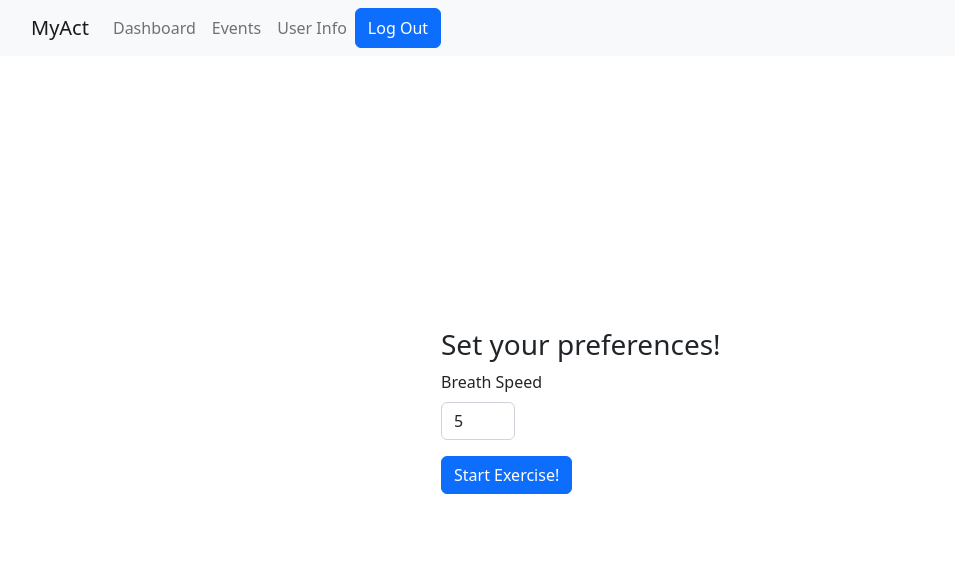
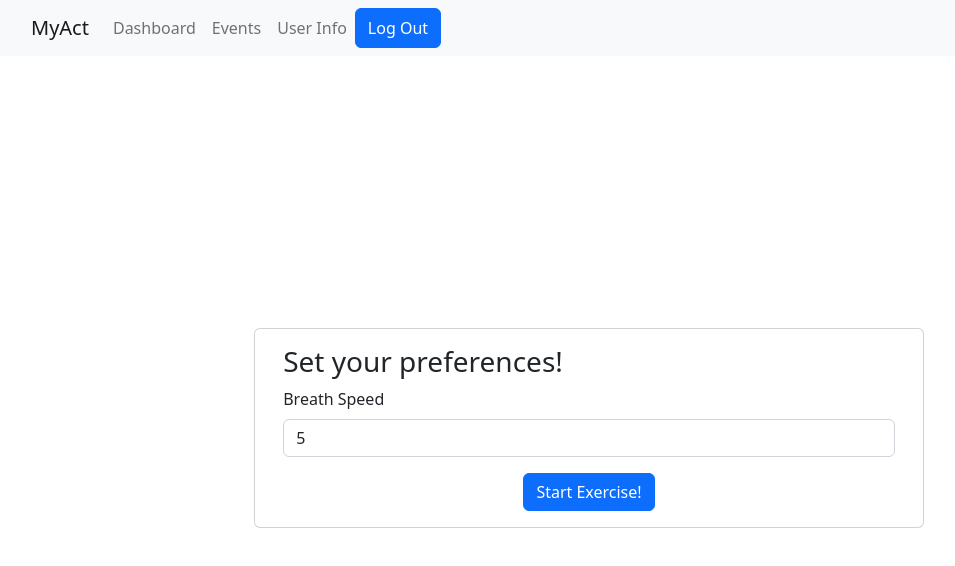
Before and after one commit to DomJF45/my-act, a React (Create React App) app in the folder client/: page /dashboard/processes/present/breathing in a window 1280 px wide. Shown: the top 566 px of the page, without its empty margins (51-1006 px from the left). Built offline with nearby package versions, Linux system fonts and the light colour scheme.

Commit message:
added better styling to breathing exercise preferences

```diff
--- a/client/src/components/processes/present/Breathing.jsx
+++ b/client/src/components/processes/present/Breathing.jsx
@@ -1,7 +1,7 @@
 import React, { useState, useEffect, useRef } from 'react'
 import { useNavigate } from 'react-router-dom';
 import { motion } from 'framer-motion';
-import { Button, Form } from 'react-bootstrap';
+import { Button, Card, Form } from 'react-bootstrap';
 import { FontAwesomeIcon } from '@fortawesome/react-fontawesome';
 import { faC, faChevronCircleLeft } from '@fortawesome/free-solid-svg-icons';
 import BreathingAnimation from './BreathingAnimation';
@@ -21,7 +21,7 @@ const Breathing = () => {
   const startExercise = () => {
     console.log(speedRef.current.value)
     setSpeed(speedRef.current.value)
-    setCounter(60);
+    setCounter(10);
     setFinish(false);
     setStartTimer(true);
     setShowBreath(true);
@@ -76,22 +76,43 @@ const Breathing = () => {
             )
           }
         </div>
-        <div id="pref-container" className='container w-25' style={showBreath || finish ? {display: 'none'} : {display: 'block'}}>
+
+      </div>
+      <motion.div
+        className='container d-flex justify-content-center'
+        initial={{x: 100, opacity: 0}}
+        animate={{x: 0, opacity: 1}}
+        transition={{duration: .5, }}
+        style={showBreath || finish ? {display: 'none'} : {display: 'block'}}
+      >
+
+        <Card
+          style={showBreath || finish ? {display: 'none'} : {
+            display: 'block',
+            width: '60%',
+            textAlign: 'start'
+          }}
+
+        >
+          <Card.Body>
+            <div id="pref-container" className='container ' style={showBreath || finish ? {display: 'none'} : {display: 'block'}}>
               <h3>Set your preferences!</h3>
               <Form id='start-form' onSubmit={startExercise}>
                 <Form.Group>
                   <Form.Label>Breath Speed</Form.Label>
-              <Form.Control ref={speedRef} defaultValue={5} id='num-form' className='w-25' type='number' size={15} max={15} min={1} />
+                  <Form.Control ref={speedRef} defaultValue={5} id='num-form' className='w-65' type='number' size={15} max={15} min={1} />
                   <Form.Control.Feedback type='invalid'>
                     No values less than 1 or larger than 15
                   </Form.Control.Feedback>
                 </Form.Group>
               </Form>
-          <div className='btn-container justify-content-start' >
+              <div className='btn-container justify-content-center' >
                 <Button type='submit' form='start-form'>Start Exercise!</Button>
               </div>
             </div>
-      </div>
+          </Card.Body>
+        </Card>
+      </motion.div>
     </>
   )
 }
--- a/client/src/styles/Breathing.css
+++ b/client/src/styles/Breathing.css
@@ -106,6 +106,6 @@
     width: 25% !important;
   }
   #pref-container {
-    width: 80% !important;
+    width: 100% !important;
   }
 }
```
Also changed, not shown: 1 other file (tests, documents, lock files or other folders). Lines whose indentation alone changed are shown as unchanged.
